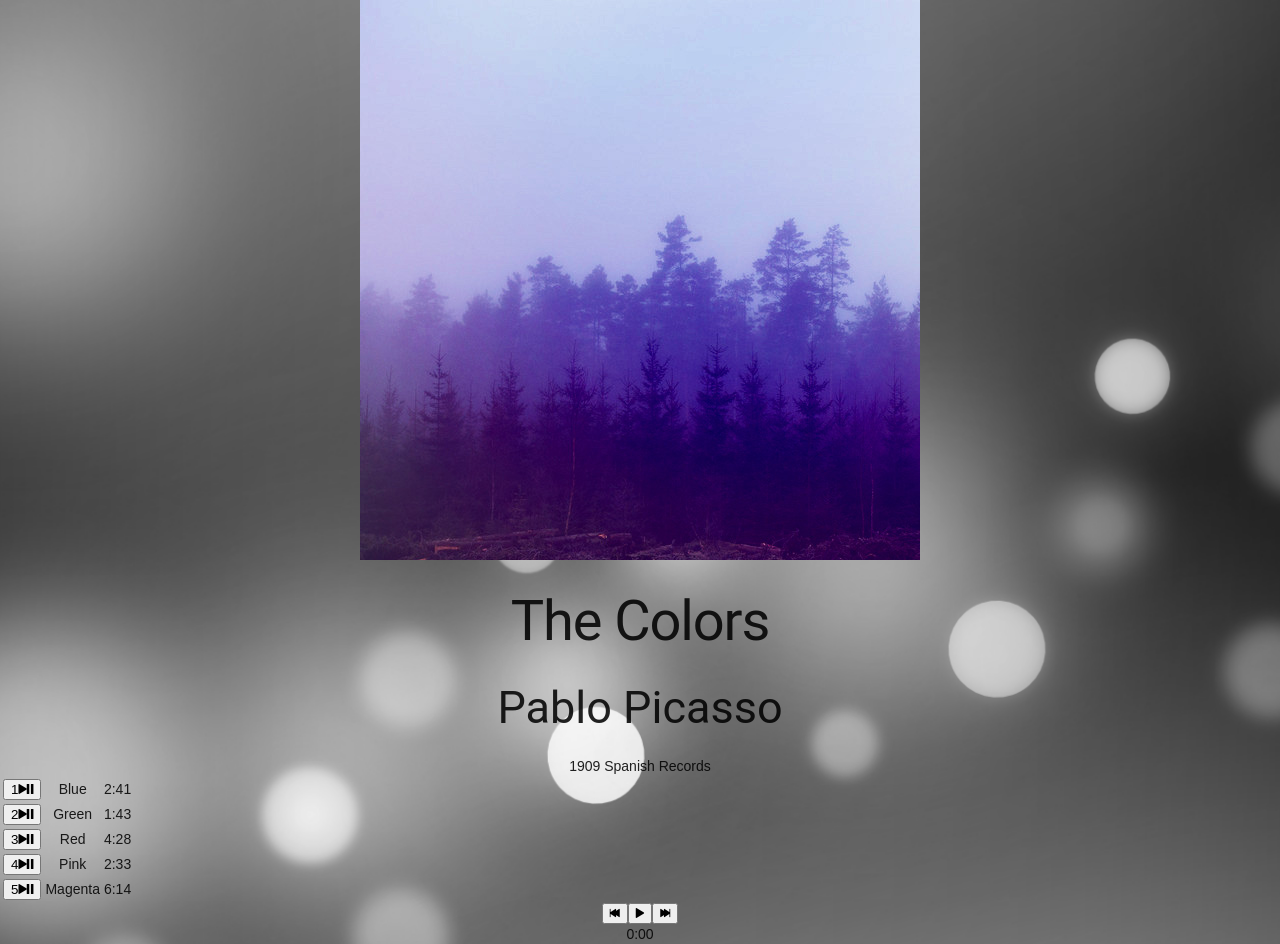
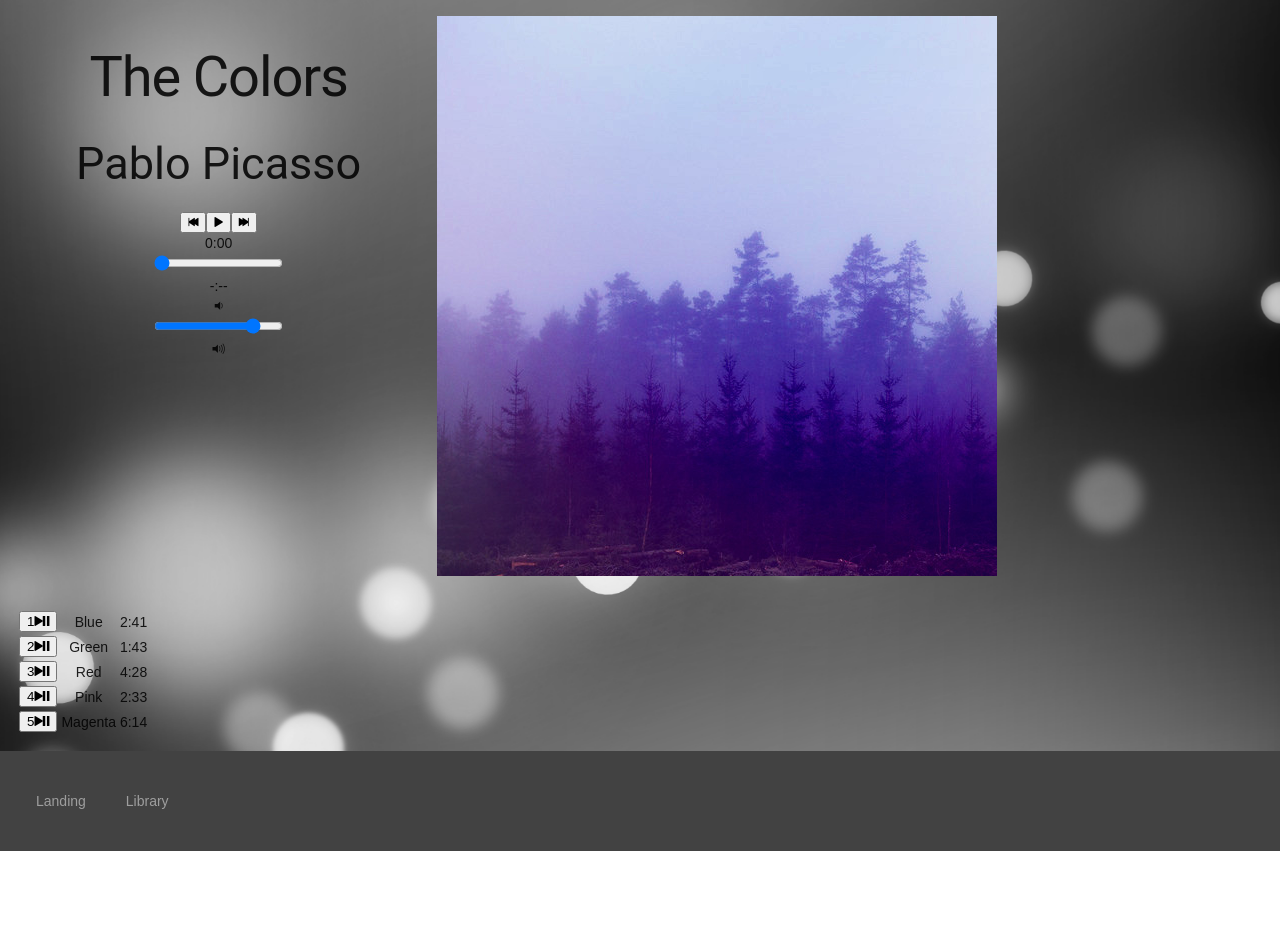
Before and after one commit to spoofhopper/bloc-jams-react, a React (Create React App) app: page /album/the-colors in a window 1280 px wide. Shown: the top 944 px of the page. After the commit the page ends 851 px from the top, so only its background shows below. Built offline with nearby package versions, Linux system fonts and the light colour scheme.

Commit message:
moved album title and artist to player bar as props

```diff
--- a/src/App.js
+++ b/src/App.js
@@ -18,8 +18,8 @@ class App extends Component {
           <Route path="/album/:slug" component={Album} />
         </main>
 
-        <footer class="mdl-mini-footer">
-          <ul class="mdl-mini-footer__link-list">
+        <footer className="mdl-mini-footer">
+          <ul className="mdl-mini-footer__link-list">
             <li>
               <Link to="/">Landing</Link>
             </li>
--- a/src/components/Album.js
+++ b/src/components/Album.js
@@ -14,6 +14,8 @@ class Album extends Component {
 
     this.state = {
       album: album,
+      albumTitle: album.title,
+      albumArtist: album.artist,
       currentSong: album.songs[0],
       currentTime: 0,
       duration: album.songs[0].duration,
@@ -112,15 +114,37 @@ class Album extends Component {
 
   render() {
     return (
-      <section className="album">
-        <section id="album-info">
-          <img id="album-cover-art" src={this.state.album.albumCover} />
-          <div className="album-details">
-            <h1 id="album-title">{this.state.album.title}</h1>
-            <h2 className="artist">{this.state.album.artist}</h2>
-            <div id="release-info">{this.state.album.releaseInfo}</div>
+      <section>
+
+      <div className="album mdl-grid">
+        <div className="mdl-cell mdl-cell--4-col">
+          <PlayerBar
+            isPlaying={this.state.isPlaying}
+            currentAlbum={this.state.albumTitle}
+            currentArtist={this.state.albumArtist}
+            currentSong={this.state.currentSong}
+            currentTime={this.audioElement.currentTime}
+            duration={this.audioElement.duration}
+            handleSongClick={() => this.handleSongClick(this.state.currentSong)}
+            handlePrevClick={() => this.handlePrevClick()}
+            handleNextClick={() => this.handleNextClick()}
+            handleTimeChange={(e) => this.handleTimeChange(e)}
+            formatTime={(e) => this.formatTime(e)}
+            volume={this.state.volume}
+            handleVolumeChange={(e) => this.handleVolumeChange(e)}
+          />
         </div>
+
+          <div className="mdl-cell mdl-cell--4-col">
+            <section id="album-cover">
+              <img id="album-cover-art" src={this.state.album.albumCover} alt="album-cover" />
             </section>
+          </div>
+
+        </div>
+
+        <div className="album mdl-grid">
+          <div className="mdl-cell mdl-cell--8-col">
             <table id="song-list">
                <colgroup>
                  <col id="song-number-column" />
@@ -145,19 +169,11 @@ class Album extends Component {
                  }
                </tbody>
              </table>
-         <PlayerBar
-           isPlaying={this.state.isPlaying}
-           currentSong={this.state.currentSong}
-           currentTime={this.audioElement.currentTime}
-           duration={this.audioElement.duration}
-           handleSongClick={() => this.handleSongClick(this.state.currentSong)}
-           handlePrevClick={() => this.handlePrevClick()}
-           handleNextClick={() => this.handleNextClick()}
-           handleTimeChange={(e) => this.handleTimeChange(e)}
-           formatTime={(e) => this.formatTime(e)}
-           volume={this.state.volume}
-           handleVolumeChange={(e) => this.handleVolumeChange(e)}
-         />
+            </div>
+
+          </div>
+
+
       </section>
     );
   }
--- a/src/components/PlayerBar.js
+++ b/src/components/PlayerBar.js
@@ -1,8 +1,18 @@
 import React, { Component } from 'react';
+// import albumData from './../data/albums';
 
 class PlayerBar extends Component {
   render() {
     return (
+
+        <section className="player-box">
+
+          <div className="album-details">
+            <h1 id="album-title">{this.props.currentAlbum}</h1>
+            <h2 className="artist">{this.props.currentArtist}</h2>
+          </div>
+
+
           <section className="player-bar">
             <section id="buttons">
               <button id="previous" onClick={this.props.handlePrevClick}>
@@ -15,6 +25,7 @@ class PlayerBar extends Component {
                 <span className="ion-skip-forward"></span>
               </button>
           </section>
+
           <section id="time-control">
             <div className="current-time">{this.props.formatTime(this.props.currentTime)}</div>
             <input
@@ -28,6 +39,7 @@ class PlayerBar extends Component {
             />
             <div className="total-time">{this.props.formatTime(this.props.duration)}</div>
           </section>
+
           <section id="volume-control">
             <div className="icon ion-volume-low"></div>
             <input
@@ -41,6 +53,8 @@ class PlayerBar extends Component {
             />
             <div className="icon ion-volume-high"></div>
           </section>
+
+        </section>
       </section>
     )
   }
--- a/src/styles/App.css
+++ b/src/styles/App.css
@@ -23,7 +23,9 @@
 
 
 
-
+.mdl-mini-footer > ul > li {
+  margin: 0 20px 0 20px;
+}
 
 .App-logo {
   animation: App-logo-spin infinite 20s linear;
```
Lines whose indentation alone changed are shown as unchanged.
